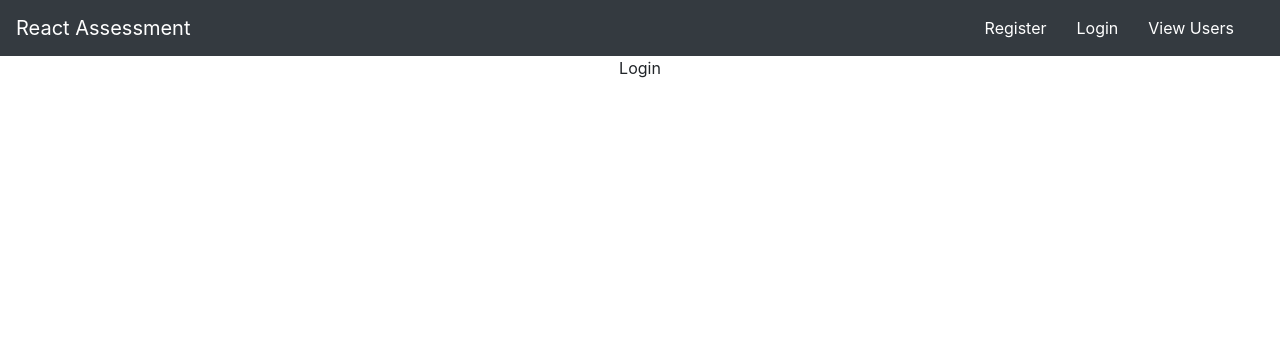
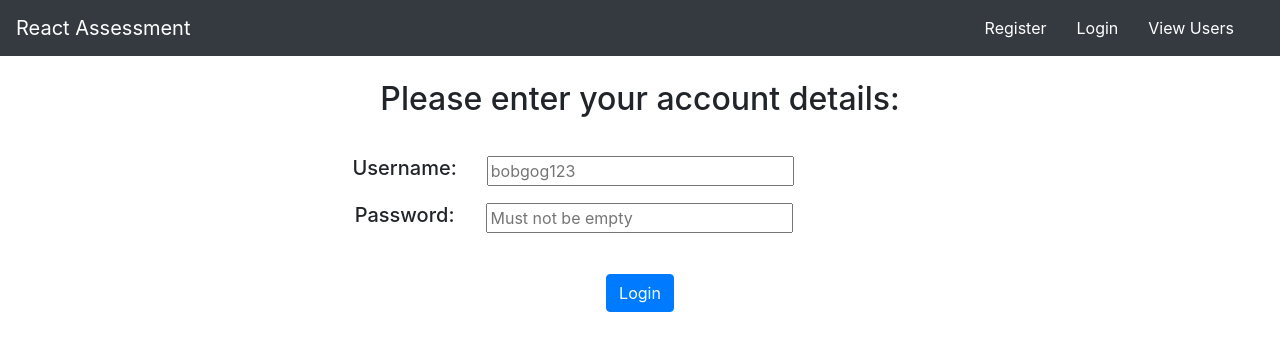
Before and after one commit to hbuck95/react-assessment, a React (Create React App) app: page /login in a window 1280 px wide. Shown: the top 350 px of the page. Built offline with nearby package versions, Linux system fonts and the light colour scheme.

Commit message:
Added login component

```diff
--- /dev/null
+++ b/src/components/LoginForm.js
@@ -0,0 +1,94 @@
+import React, { Component } from 'react';
+import axios from 'axios';
+
+import {
+    Button,
+    Container,
+    Row,
+    Col
+} from 'reactstrap';
+
+import 'bootstrap/dist/css/bootstrap.css'
+
+export default class LoginForm extends Component {
+    constructor() {
+        super();
+        this.state = {
+            loginStatus: null
+        };
+    }
+
+    handleSubmit = (e) => {
+        e.preventDefault();
+
+        axios.get(`http://localhost:5000/user/name/${e.target[0].value}/${e.target[1].value}`)
+            .then(response => {
+                if (response.data.Status === "Logged In") {
+                    document.getElementById("loginForm").reset();
+                    this.setState({ loginStatus: "Login successful!" });
+                } else {
+                    this.setState({ loginStatus: "Incorrect username/password combination." });
+                }
+            })
+            .catch(err => {
+                console.log(err);
+            });
+    }
+
+    render() {
+        return (
+            <div id="register">
+                <Container>
+                    <br />
+                    <form id="loginForm" onSubmit={this.handleSubmit}>
+                        <Row>
+                            <Col />
+                            <Col />
+                            <Col />
+                            <Col className="formHead" xs="auto"><h2>Please enter your account details:</h2></Col>
+                            <Col />
+                            <Col />
+                            <Col />
+                        </Row>
+                        <Row>
+                            <Col />
+                            <Col />
+                            <Col><h5 className="formField">Username:</h5></Col>
+                            <Col><input id="usernameInput" size="25" type="text" placeholder="bobgog123"></input></Col>
+                            <Col />
+                            <Col />
+                            <Col />
+                        </Row>
+                        <Row>
+                            <Col />
+                            <Col />
+                            <Col><h5 className="formField">Password:</h5></Col>
+                            <Col><input id="passwordInputA" size="25" type="password" placeholder="Must not be empty"></input></Col>
+                            <Col />
+                            <Col />
+                            <Col />
+                        </Row>
+                        <br />
+                        <Row>
+                            <Col />
+                            <Col />
+                            <Col><Button id="userSubmit" color={this.state.loginStatus === null ? "primary" : this.state.loginStatus === "Login successful!" ? "success" : "danger" }>Login</Button></Col>
+                            <Col />
+                            <Col />
+                        </Row>
+                        <br />
+                        <Row>
+                            <Col />
+                            <Col />
+                            <Col />
+                            <Col className="errorField"><h5>{this.state.loginStatus === null ? "" : this.state.loginStatus}</h5></Col>
+                            <Col />
+                            <Col />
+                            <Col />
+                        </Row>
+                    </form>
+                </Container>
+            </div>
+        );
+    }
+}
--- a/src/components/RegisterForm.js
+++ b/src/components/RegisterForm.js
@@ -14,8 +14,8 @@ export default class Registerform extends Component {
     constructor() {
         super();
         this.state = {
-            registrationSuccess: undefined,
-            errors: null
+            errors: null,
+            registerStatus: null
         };
     }
 
@@ -42,11 +42,11 @@ export default class Registerform extends Component {
                 let data = response.data;
                 if (data._id === undefined) {
                     window.alert("There were errors when creating your account.");
-                    this.setState({ errors: data });
+                    this.setState({ errors: data, registerStatus: false });
                 } else {
                     window.alert("Account created successfully!");
                     document.getElementById("registerForm").reset();
-                    this.setState({ errors: null });
+                    this.setState({ errors: null, registerStatus: true });
                 }
             })
             .catch(err => {
@@ -110,7 +110,7 @@ export default class Registerform extends Component {
                         <Row>
                             <Col />
                             <Col />
-                            <Col><Button id="userSubmit" color="success">Create Account</Button></Col>
+                            <Col><Button id="userSubmit" color={this.state.registerStatus === null ? "primary" : this.state.registerStatus ? "success" : "danger" }>Create Account</Button></Col>
                             <Col />
                             <Col />
                         </Row>
--- a/src/components/RouterHome.js
+++ b/src/components/RouterHome.js
@@ -3,6 +3,7 @@ import { BrowserRouter as Router, Route } from "react-router-dom";
 
 import NavigationBar from './NavigationBar';
 import RegisterForm from './RegisterForm';
+import LoginForm from './LoginForm';
 
 export default class RouterHome extends Component {
     constructor(props) {
@@ -19,7 +20,7 @@ export default class RouterHome extends Component {
                 <Router>
                     <NavigationBar/>
                     <Route exact path="/" render={() => <div><br/><p>Please register or login to your account.</p></div>} />
-                    <Route path="/login" render={() => <p>Login</p>} />
+                    <Route path="/login" render={() => <LoginForm/>} />
                     <Route path="/register" render={() => <RegisterForm/>} />
                     <Route path="/viewUsers" render={() => <p>View Users</p>} />
                 </Router>
```
